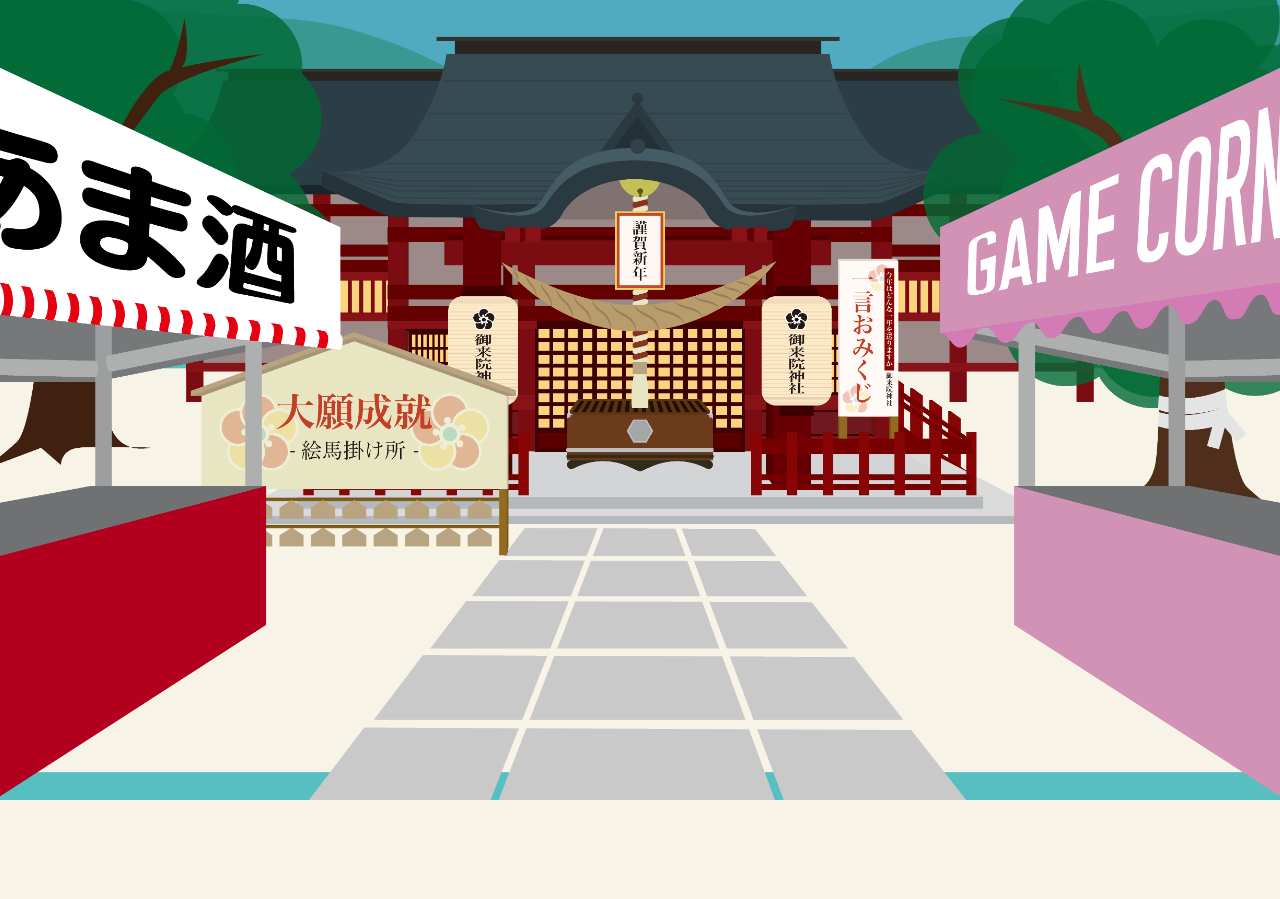
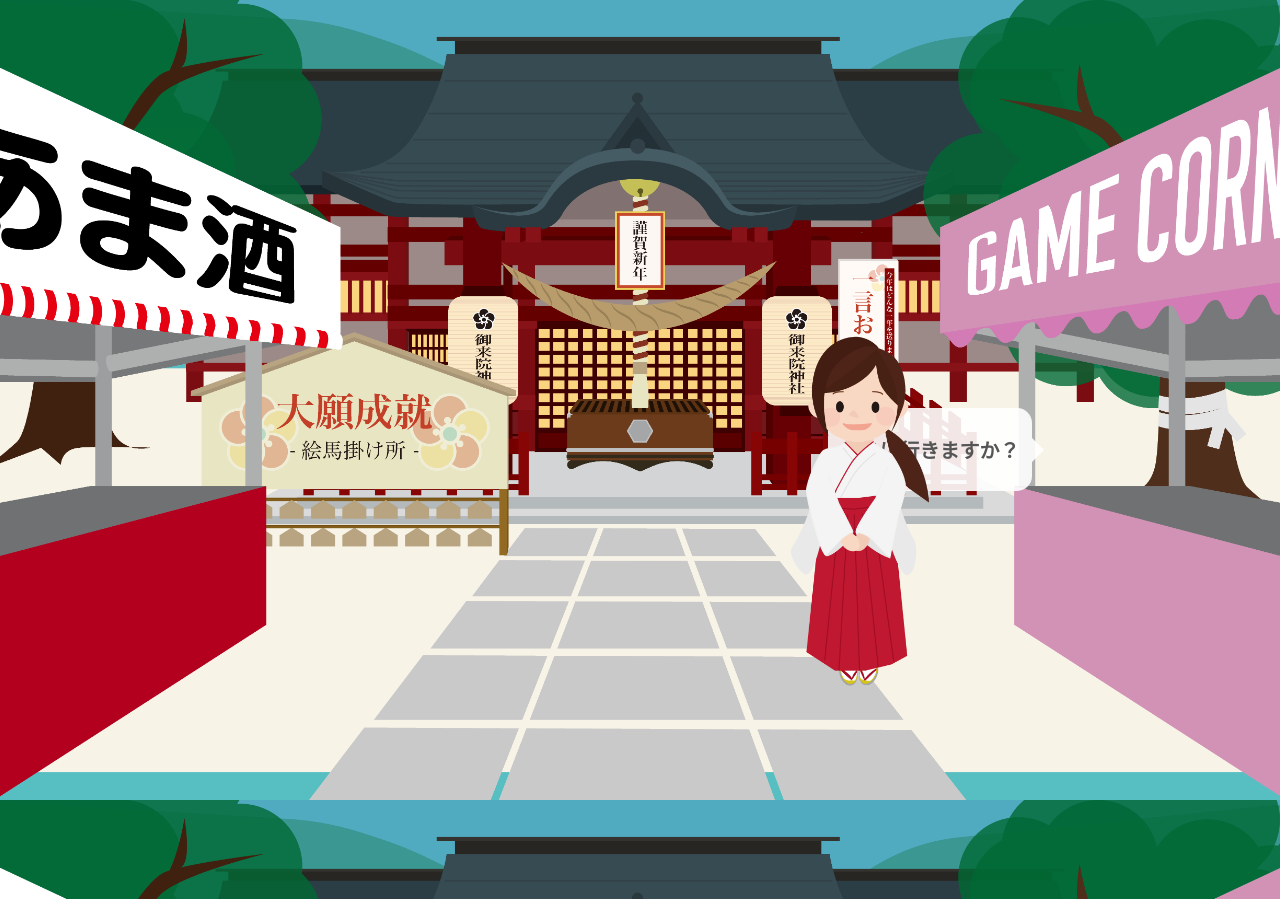
Before and after one commit to zer0Cyber/team_dev, a PHP site: page /home/index.html in a window 1280 px wide; the page is wider, and only the part inside the window is pictured. Before the commit the page ends 800 px from the top of that part, so only its background shows below. Run offline with PHP 8.4, Linux system fonts and the light colour scheme.

Commit message:
巫女の配置とフェードアウトの実装

```diff
--- a/home/home.js
+++ b/home/home.js
@@ -1,4 +1,9 @@
 jQuery(function(){
+    $(function(){
+        $(".op").fadeOut(3000);
+    })
+
+
     $("#shopinfo").click(function(){
         swal({
             title: 'ようこそ屋台へ！',
--- a/home/index.html
+++ b/home/index.html
@@ -11,10 +11,15 @@
     <script src="https://unpkg.com/sweetalert/dist/sweetalert.min.js"></script>
 </head>
 <body>
+    <div class="op"><img src="image/HOME2.png" width="100%"></div>
     <a href="../fukuwarai/index.html"><div class="osaisenarea">osaisen</div></a>
     <a href="../fukuwarai/index.html"><div class="omikujiarea">omikuji</div></a>
     <a href="../fukuwarai/index.html"><div class="emaarea">ema</div></a>
     <a href="../fukuwarai/index.html"><div class="gamearea">game</div></a>
     <a id="shopinfo"><div class="shoparea">shop</div></a>
+    <div class="ex1"><p>どこに行きますか？</p></div>
+    <div class="miko">
+        <img src="image/miko2.png" alt="巫女さん" width="100%">
+    </div>
 </body>
 </html>
--- a/home/style.css
+++ b/home/style.css
@@ -6,6 +6,14 @@ body {
     background-attachment: fixed;
     background-size: cover;
     background-color: #57bfc2;
+    overflow: hidden;
+}
+
+.op {
+    position: absolute;
+    margin: -1em;
+    background-color: white;
+    z-index: 1000;
 }
 
 .osaisenarea {
@@ -53,3 +61,46 @@ body {
     opacity: 0;
     cursor: pointer;
 }
+
+.miko {
+    position: absolute;
+    right: 21em;
+    top: 20em;
+    width: 150px;
+    z-index: 100;
+}
+
+.ex1 {
+    position: relative;
+    display: inline-block;
+    margin: 400px 820px;
+    padding: 7px 12px;
+    min-width: 180px;
+    max-width: 100%;
+    color: #555;
+    font-size: 20px;
+    font-weight: bold;
+    background: rgba(255, 255, 255, 0.9);
+    border-radius: 15px;
+}
+
+.ex1:before {
+    content: "";
+    position: absolute;
+    top: 50%;
+    right: -24px;
+    margin-top: -12px;
+    border: 12px solid transparent;
+    border-left: 12px solid rgba(255, 255, 255, 0.9);
+    z-index: 2;
+}
+
+.ex1:after {
+    content: "";
+    position: absolute;
+    top: 50%;
+    right: -30px;
+    margin-top: -14px;
+    border: 14px solid transparent;
+    z-index: 1;
+}
```
